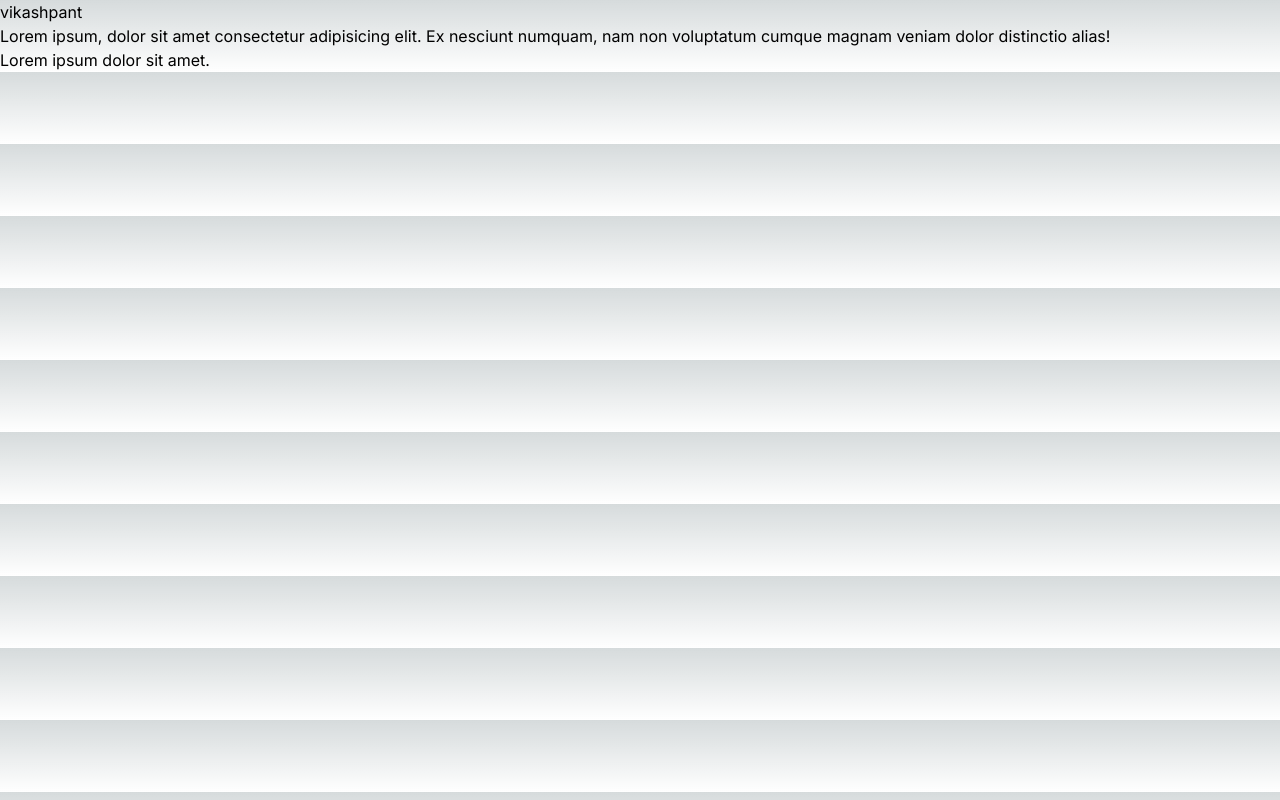
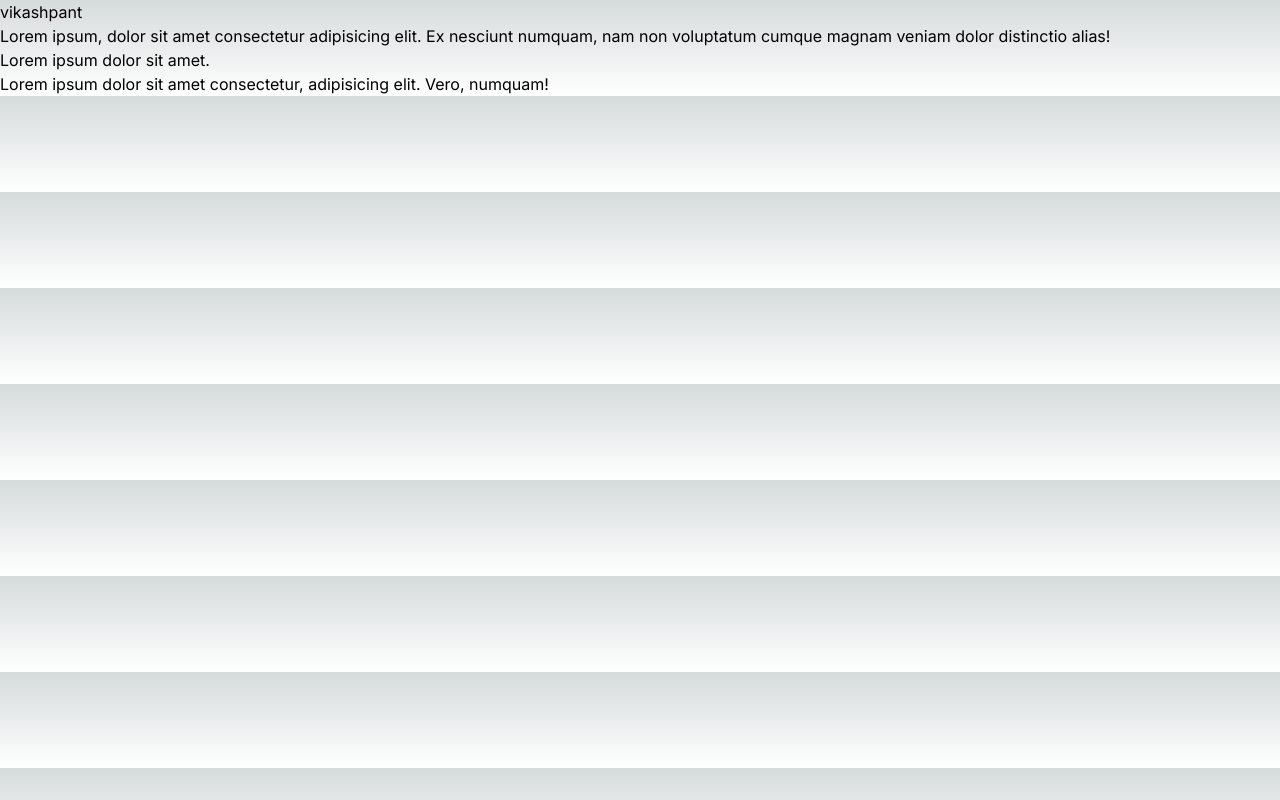
Before and after one commit to vikash0p/mygithubpro, a Next.js app: page / in a window 1280 px wide. Built offline with nearby package versions, Linux system fonts and the light colour scheme.

Commit message:
add the text of h3 file

```diff
--- a/app/page.js
+++ b/app/page.js
@@ -6,6 +6,7 @@ const page = () => {
       <h1>vikashpant</h1>
       <h1>Lorem ipsum, dolor sit amet consectetur adipisicing elit. Ex nesciunt numquam, nam non voluptatum cumque magnam veniam dolor distinctio alias!</h1>
       <h2>Lorem ipsum dolor sit amet.</h2>
+      <h3>Lorem ipsum dolor sit amet consectetur, adipisicing elit. Vero, numquam!</h3>
     </div>
   )
 }
```
